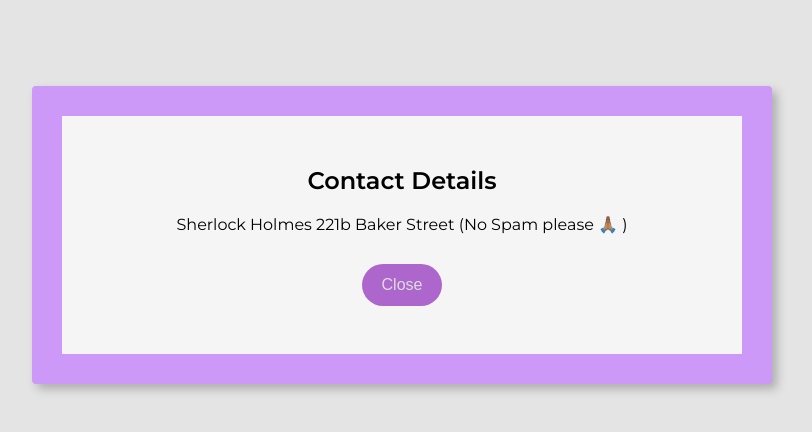
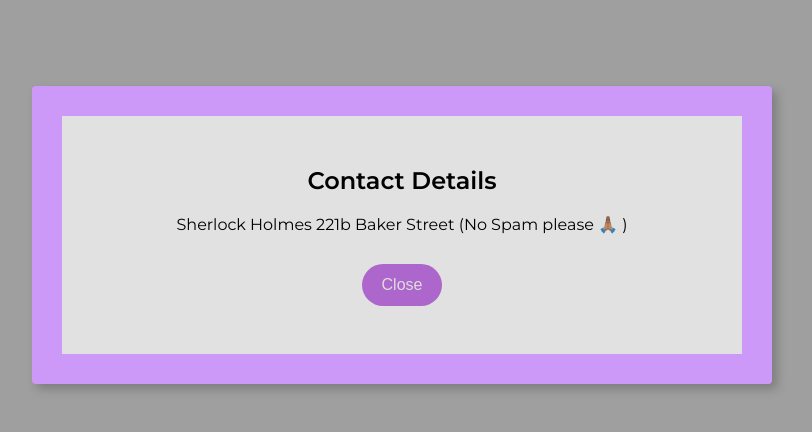
Before and after one commit to tirza-s/interactive-modal, a plain HTML site: page index.html in a window 1280 px wide. Both pictures are taken after a click on the button "Contact Me 📨". Shown: the part 178-610 px from the top of the page, without its empty margins (238-1050 px from the left). Drawn offline with Linux system fonts and the light colour scheme.

Commit message:
changed background color

```diff
--- a/style.css
+++ b/style.css
@@ -27,6 +27,7 @@ p {
 #close-modal:hover,
 #open-modal:focus #close-modal:focus {
   background: #dddddd;
+  border: 2px solid #cc99f9;
   color: #ac66cc;
   cursor: pointer;
   transition: all ease-in-out 0.5s;
@@ -36,7 +37,7 @@ p {
   border: 30px solid #cc99f9;
   border-radius: 4px;
   box-shadow: 5px 5px 10px rgba(52, 51, 51, 0.3);
-  background-color: whitesmoke;
+  background-color: rgba(242, 242, 242, 0.802);
   max-width: 680px;
   margin: 0 auto;
   margin-top: 4em;
@@ -48,6 +49,7 @@ p {
 }
 
 #overlay {
+  background: rgba(0, 0, 0, 0.3);
   display: none;
   width: 100%;
   height: 100%;
```
